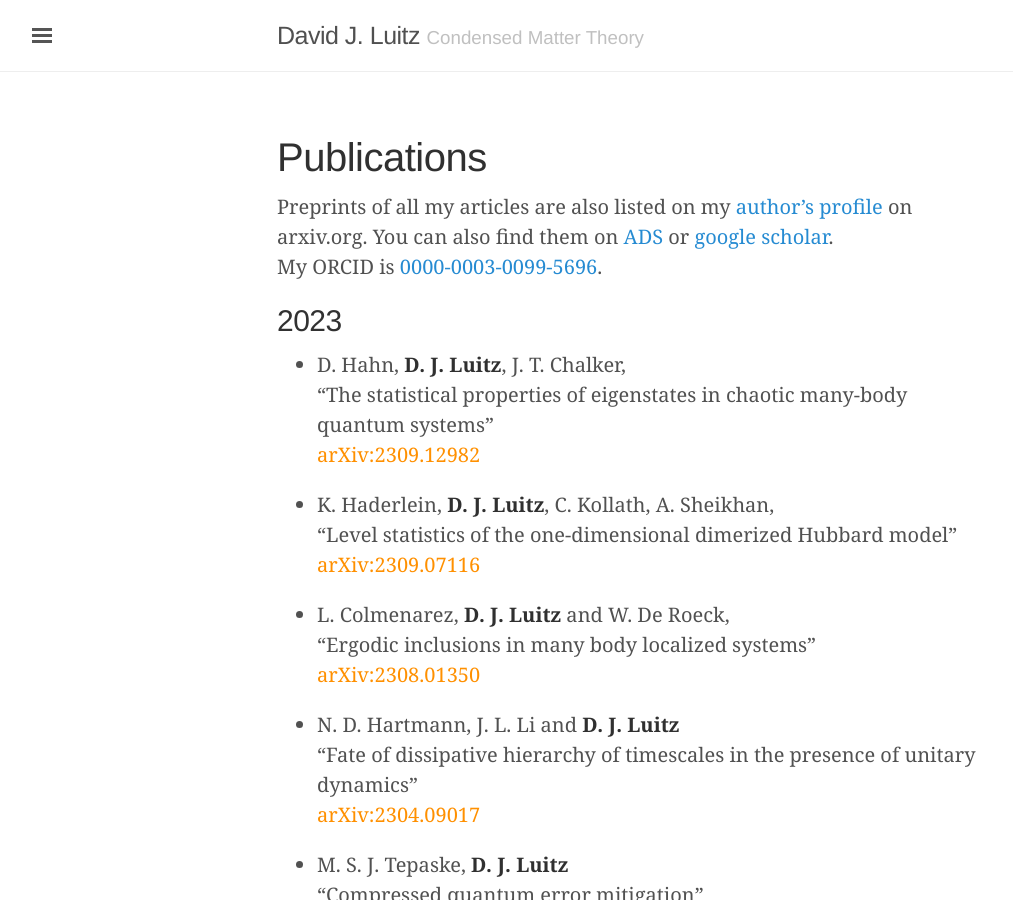
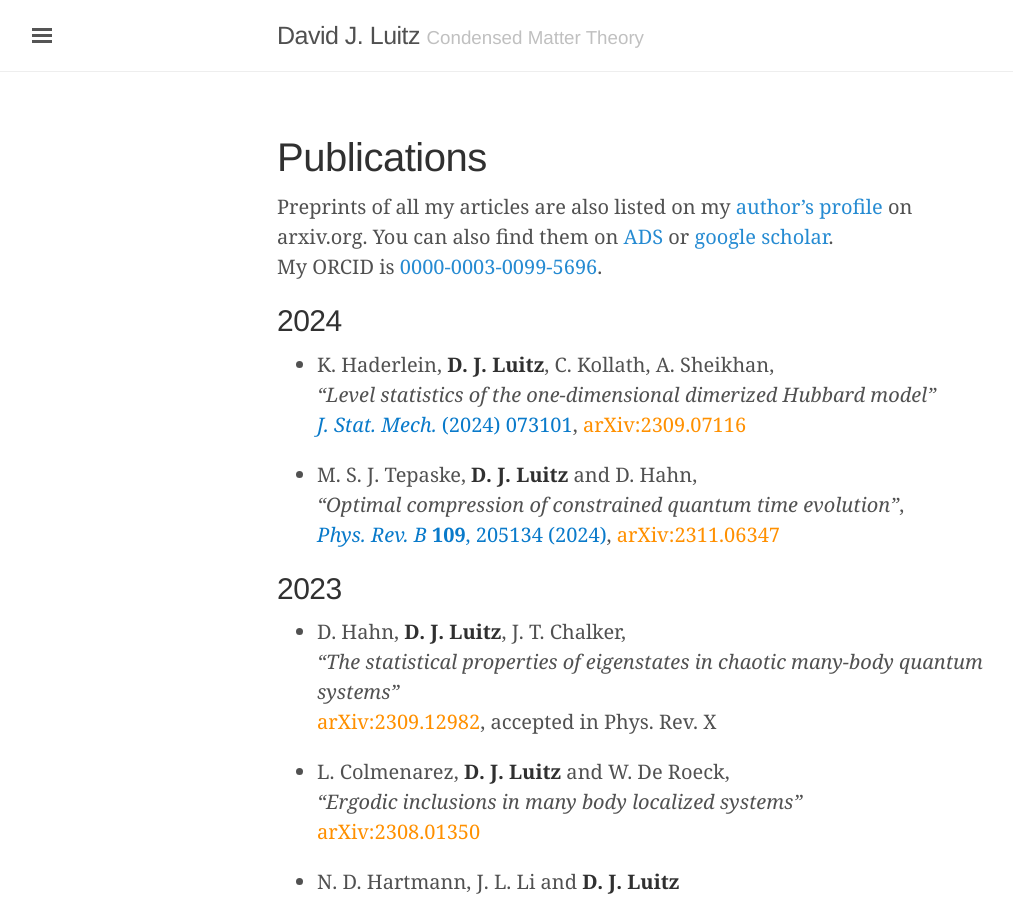
Before and after one commit to dluitz/dluitz.github.io, a Jekyll site: the page built from publications.md, in a window 1280 px wide and 900 px high. Shown: the whole window, without its empty margins (3-1016 px from the left). Built offline with Jekyll 4.4.1, drawn with Linux system fonts in a browser that asks for light colours.

Commit message:
[publist] update

```diff
--- a/publications.md
+++ b/publications.md
@@ -6,33 +6,42 @@ title: Publications
 Preprints of all my articles are also listed on my [author's profile](http://arxiv.org/a/luitz_d_1) on arxiv.org. You can also find them on [ADS](https://ui.adsabs.harvard.edu/#search/q=%22Luitz%2C+David+J%22&sort=citation_count+desc) or [google scholar](https://scholar.google.com/citations?user=8CCqRZYAAAAJ&hl=en&oi=ao).
 My ORCID is [0000-0003-0099-5696](https://orcid.org/0000-0003-0099-5696).
 
+2024
+----
+
++ K. Haderlein, **D. J. Luitz**, C. Kollath, A. Sheikhan,
+*"Level statistics of the one-dimensional dimerized Hubbard model"*
+[*J. Stat. Mech.* (2024) 073101](https://iopscience.iop.org/article/10.1088/1742-5468/ad5270){:class='pub'},
+[arXiv:2309.07116](https://arxiv.org/abs/2309.07116){:class='arxiv'}
+
+
++ M. S. J. Tepaske, **D. J. Luitz** and D. Hahn,
+*"Optimal compression of constrained quantum time evolution"*,
+[*Phys. Rev. B* **109**, 205134 (2024)](https://journals.aps.org/prb/abstract/10.1103/PhysRevB.109.205134){:class='pub'}, [arXiv:2311.06347](https://arxiv.org/abs/2311.06347){:class='arxiv'}
+
 
 2023
 ----
 
 + D. Hahn, **D. J. Luitz**, J. T. Chalker,
-  "The statistical properties of eigenstates in chaotic many-body quantum systems"
-  [arXiv:2309.12982](https://arxiv.org/abs/2309.12982){:class='arxiv'}
-
-+ K. Haderlein, **D. J. Luitz**, C. Kollath, A. Sheikhan,
-"Level statistics of the one-dimensional dimerized Hubbard model"
-[arXiv:2309.07116](https://arxiv.org/abs/2309.07116){:class='arxiv'}
+  *"The statistical properties of eigenstates in chaotic many-body quantum systems"*
+  [arXiv:2309.12982](https://arxiv.org/abs/2309.12982){:class='arxiv'}, accepted in Phys. Rev. X
 
 + L. Colmenarez, **D. J. Luitz** and W. De Roeck,
-"Ergodic inclusions in many body localized systems"
+*"Ergodic inclusions in many body localized systems"*
 [arXiv:2308.01350](https://arxiv.org/abs/2308.01350){:class='arxiv'}
 
 
 + N. D. Hartmann, J. L. Li and **D. J. Luitz**
-"Fate of dissipative hierarchy of timescales in the presence of unitary dynamics"
+*"Fate of dissipative hierarchy of timescales in the presence of unitary dynamics"*
 [arXiv:2304.09017](https://arxiv.org/abs/2304.09017){:class='arxiv'}
 
 + M. S. J. Tepaske, **D. J. Luitz**
-"Compressed quantum error mitigation"
+*"Compressed quantum error mitigation"*
 [arXiv:2302.05457](https://arxiv.org/abs/2302.05457){:class='arxiv'}
 
 + D. Opherden, M. S. J. Tepaske, F. Bärtl, M. Weber, M. M. Turnbull, T. Lancaster, S. J. Blundell, M. Baenitz, J. Wosnitza, C. P. Landee, R. Moessner, **D. J. Luitz**, H. Kühne
-"Field-tunable Berezinskii-Kosterlitz-Thouless correlations in a Heisenberg magnet"
+*"Field-tunable Berezinskii-Kosterlitz-Thouless correlations in a Heisenberg magnet"*
 [*Phys. Rev. Lett.* **130**, 086704 (2023)](https://journals.aps.org/prl/abstract/10.1103/PhysRevLett.130.086704){:class='pub'}, [arXiv:2209.11085](https://arxiv.org/abs/2209.11085){:class='arxiv'}
 
 + M. S. J. Tepaske, D. Hahn, **D. J. Luitz**
```
